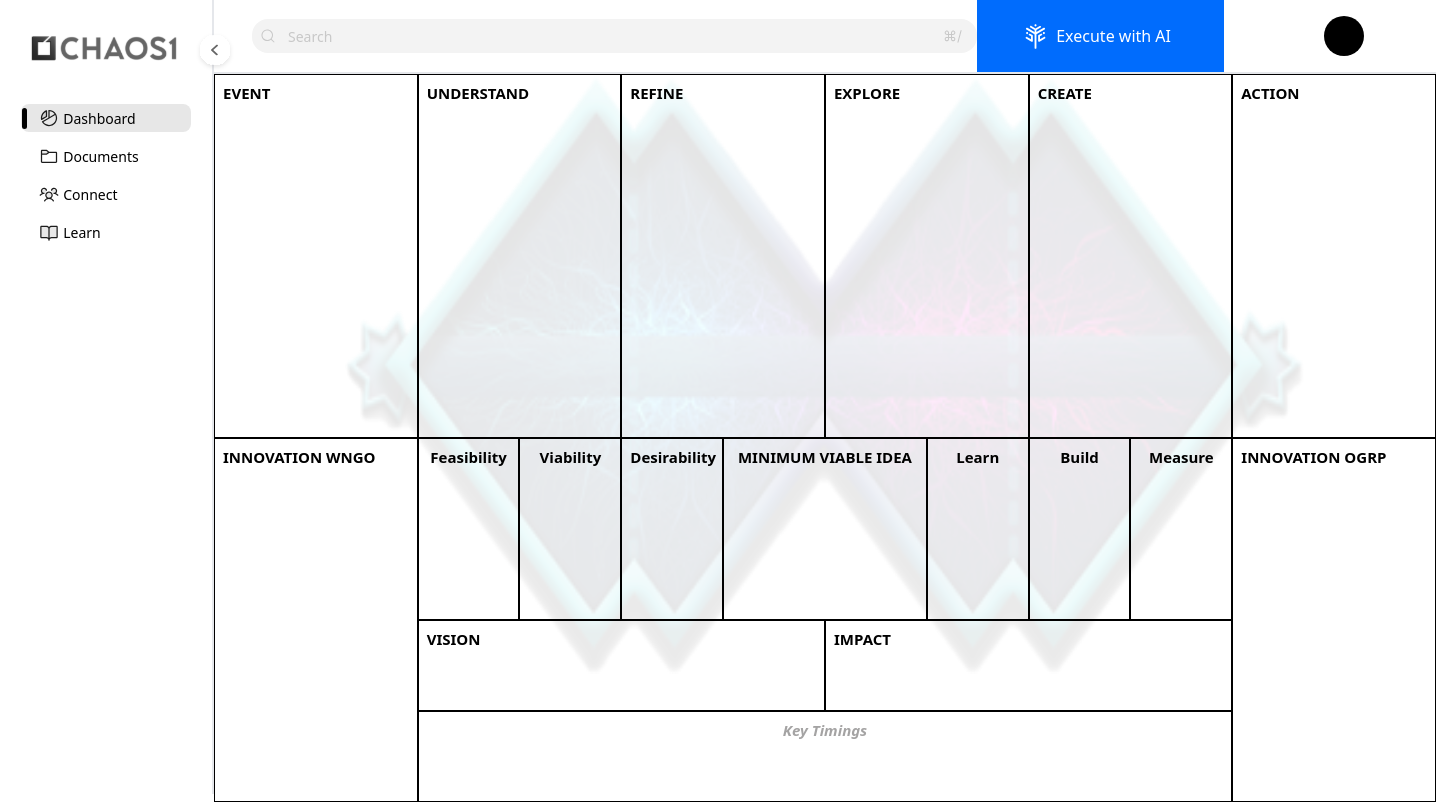
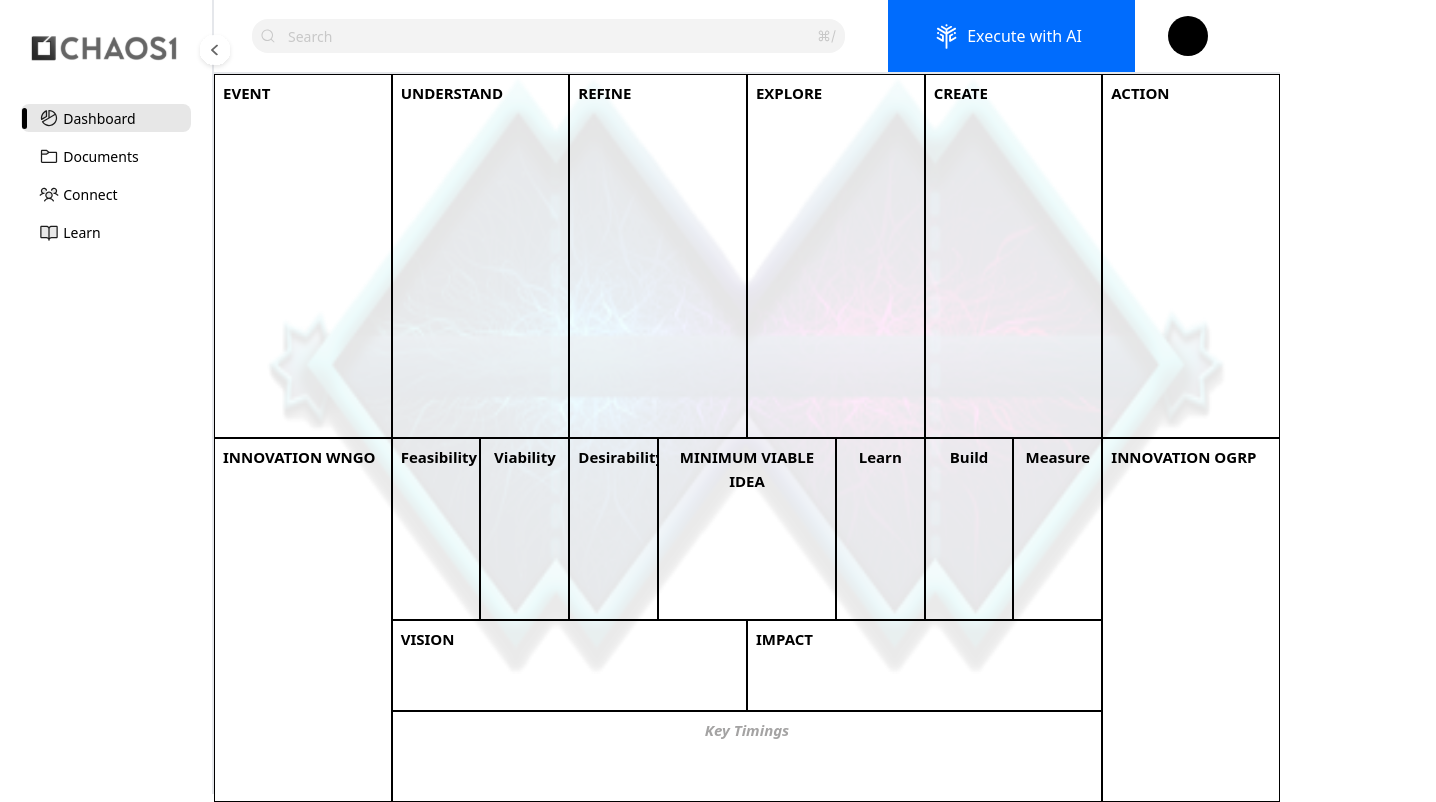
Before and after one commit to mtdoan/EURECAx, a React (Create React App) app in the folder front-end/: page /#/ in a window 1280 px wide. Shown: the whole page, 1436 px wide, since content can reach past the window. Built offline with nearby package versions, Linux system fonts and the light colour scheme; no server answers; sample sign-in values are in the browser's storage.

Commit message:
fixed searchbar

```diff
--- a/front-end/src/components/dashboard/NavBar.jsx
+++ b/front-end/src/components/dashboard/NavBar.jsx
@@ -106,7 +106,7 @@ const NavBar = () => {
                     </button>
                 </form>
 
-                <div className="execute-container">
+                <div>
                     <button className="execute-button" onClick={() => {handleSubmit()}}>
                         <div className="execute-inner">
                             <div className="execute-icon">
--- a/front-end/src/components/dashboard/style/navbar.css
+++ b/front-end/src/components/dashboard/style/navbar.css
@@ -1,16 +1,15 @@
 .navbar-container {
-    background-color: white;
+    /* background-color: white; */
     flex: 1;
     height: 72px;
     display: flex;
 }
 
 .searchbar {
-    min-width: 0;
-    /* max-width: 725px; */
-    width: 725px;
+    width: max(20%, 859px);
     height: 34px;
     margin-left: 38px;
+    margin-right: 43px;
     margin-top: 19px;
     padding-left: 8px;
     padding-right: 8px;
@@ -44,12 +43,6 @@
     box-shadow: none;
 }
 
-.execute-container {
-    flex: 1;
-    display: flex;
-    flex-direction: row;
-}
-
 .execute-button {
     height: 100%;
     width: 247px;
```
